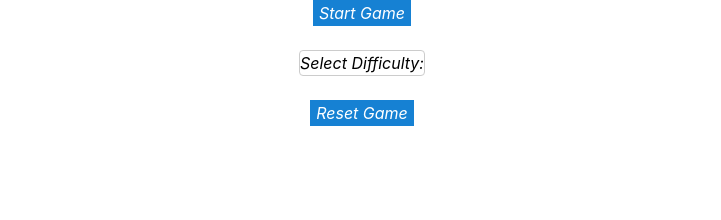
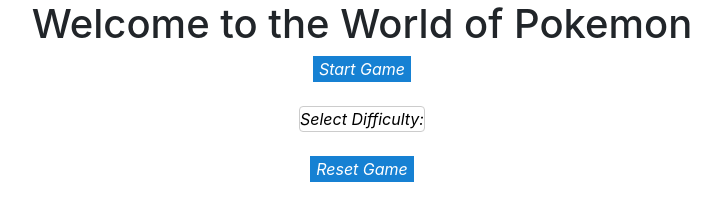
Before and after one commit to rohilpatel15/COMP2537Assignment4, a plain HTML site: page index.html in a window 1280 px wide. Shown: the whole page, without its empty margins (278-999 px from the left). Drawn offline with nearby package versions, Linux system fonts and the light colour scheme.

Commit message:
small UI change

```diff
--- a/index.html
+++ b/index.html
@@ -243,6 +243,7 @@
 
 <center>
   <div id="start_screen">
+    <h1>Welcome to the World of Pokemon</h1>
     <button id="start_button">Start Game</button>
     <br>
     <br>
```
